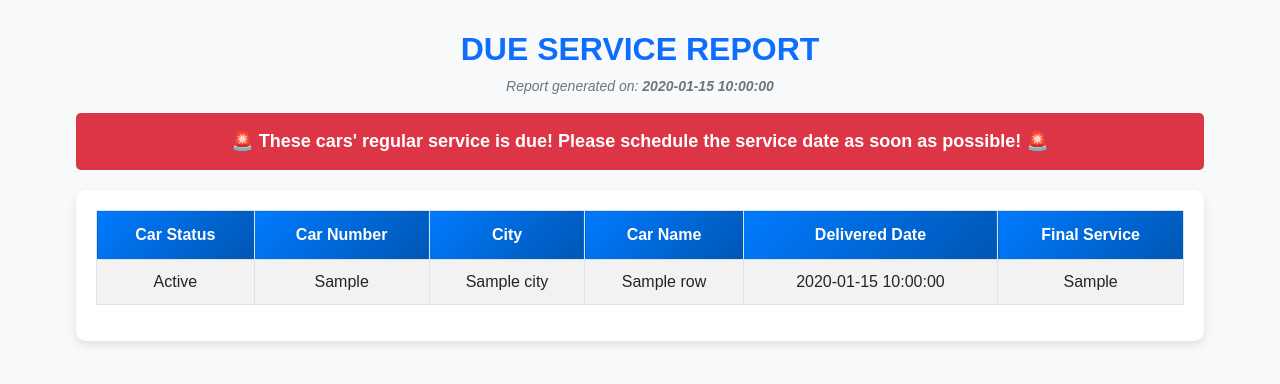
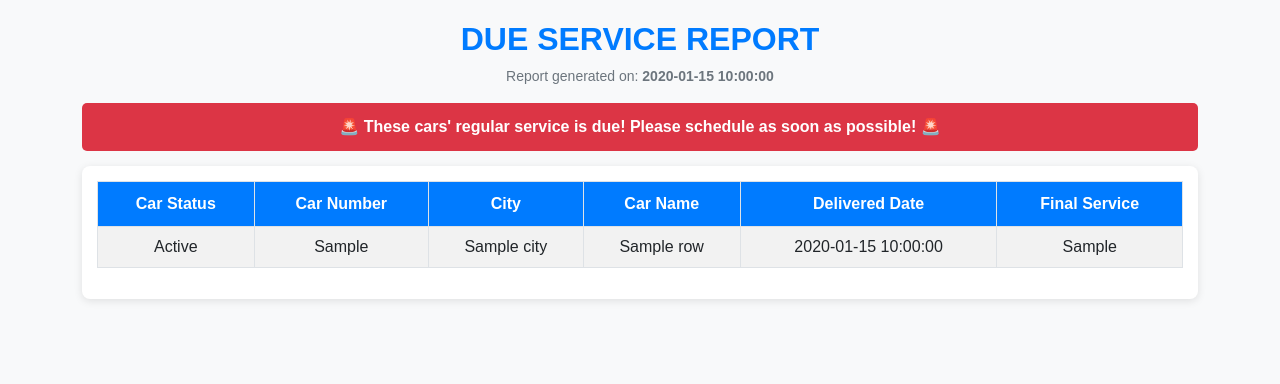
Before and after one commit to Nikhilgomechanic/agent_dashboard, a Flask app: template templates/due_service.html in a window 1280 px wide. Shown: the top 384 px of the page. Run offline with Flask 3, Linux system fonts and the light colour scheme; the template is opened without the code that fills it: most values are stand-ins (such as "Sample title", 1, 10 or a date in 2020); parts of the project's set-up code (start-up, migrations or seed data) failed here and were passed over.

Commit message:
due_service.html

```diff
--- a/templates/due_service.html
+++ b/templates/due_service.html
@@ -2,7 +2,7 @@
 <html lang="en">
 <head>
     <meta charset="UTF-8">
-    <meta name="viewport" content="width=device-width, initial-scale=1.0">
+    <meta name="viewport" content="width=device-width, initial-scale=1">
     <title>Due Service Report</title>
     <link href="https://cdn.jsdelivr.net/npm/bootstrap@5.3.0/dist/css/bootstrap.min.css" rel="stylesheet">
     <style>
@@ -11,67 +11,65 @@
             font-family: Arial, sans-serif;
         }
         .container {
-            margin-top: 30px;
-            max-width: 90%;
+            margin-top: 20px;
         }
         .alert-box {
-            background-color: #dc3545; /* Red color */
+            background-color: #dc3545;
             color: white;
-            padding: 15px;
+            padding: 12px;
             border-radius: 5px;
             text-align: center;
             font-weight: bold;
-            font-size: 18px;
-            margin-bottom: 20px;
+            font-size: 16px;
+            margin-bottom: 15px;
         }
         .table-container {
             background: white;
-            padding: 20px;
-            border-radius: 10px;
-            box-shadow: 0 4px 10px rgba(0, 0, 0, 0.1);
+            padding: 15px;
+            border-radius: 8px;
+            box-shadow: 0 2px 8px rgba(0, 0, 0, 0.1);
+            overflow-x: auto;
         }
         h2 {
             font-weight: bold;
             text-transform: uppercase;
+            color: #007bff;
+            text-align: center;
+        }
+        .report-date {
+            font-size: 14px;
+            color: #6c757d;
+            text-align: center;
         }
         .table th {
-            background: linear-gradient(135deg, #007bff, #0056b3);
+            background: #007bff;
             color: white;
             text-align: center;
-            padding: 12px;
-            font-size: 16px;
+            padding: 10px;
         }
         .table td {
             text-align: center;
-            vertical-align: middle;
-            padding: 10px;
+            padding: 8px;
         }
         .table tbody tr:nth-child(even) {
             background-color: #f2f2f2;
         }
         .table tbody tr:hover {
             background-color: #e9ecef;
-            cursor: pointer;
-        }
-        .report-date {
-            font-size: 14px;
-            font-style: italic;
-            color: #6c757d;
         }
     </style>
 </head>
 <body>
     <div class="container">
-        <h2 class="text-center text-primary">Due Service Report</h2>
-        <p class="text-center report-date">Report generated on: <strong>{{ current_datetime }}</strong></p>
+        <h2>Due Service Report</h2>
+        <p class="report-date">Report generated on: <strong>{{ current_datetime }}</strong></p>
 
-        <!-- Red Alert Box -->
         <div class="alert-box">
-            🚨 These cars' regular service is due! Please schedule the service date as soon as possible! 🚨
+            🚨 These cars' regular service is due! Please schedule as soon as possible! 🚨
         </div>
 
         <div class="table-container">
-            <table class="table table-bordered table-striped table-hover">
+            <table class="table table-bordered table-striped">
                 <thead>
                     <tr>
                         <th>Car Status</th>
@@ -97,6 +95,7 @@
             </table>
         </div>
     </div>
+
     <script src="https://cdn.jsdelivr.net/npm/bootstrap@5.3.0/dist/js/bootstrap.bundle.min.js"></script>
 </body>
 </html>
```
